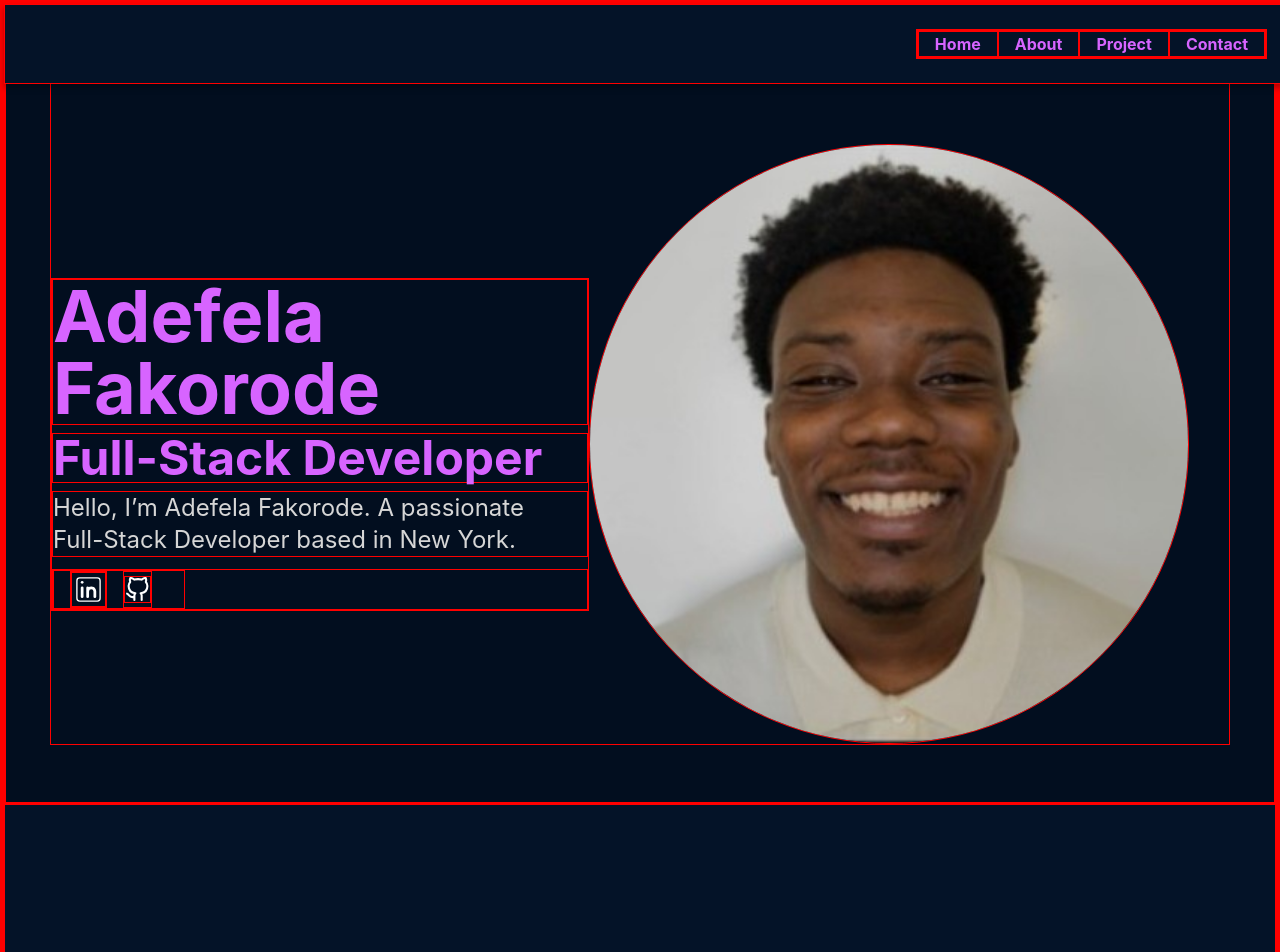
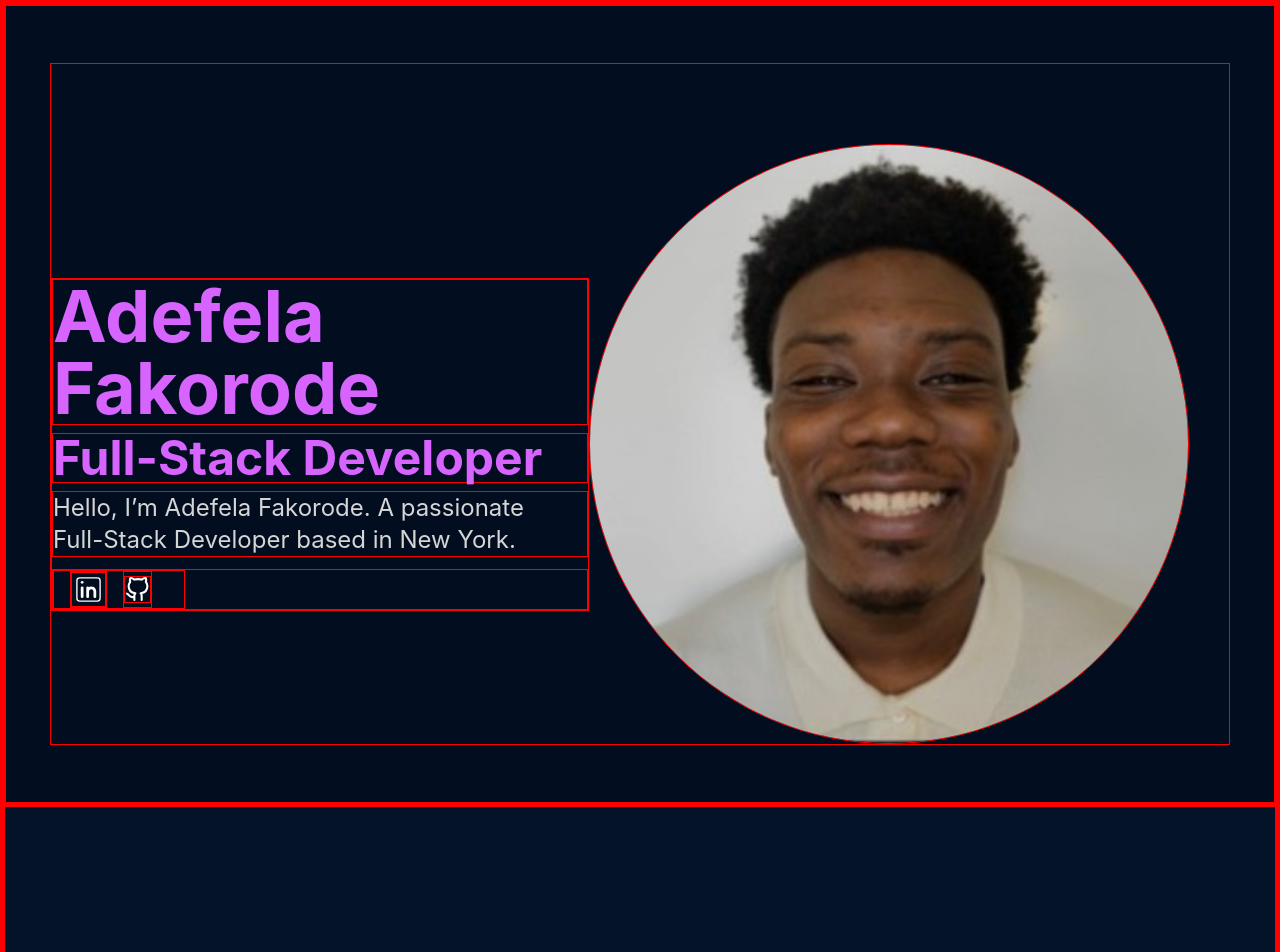
Before and after one commit to AdefelaFakorode/Adefela, a React (Vite) app: page / in a window 1280 px wide. Shown: the top 952 px of the page. Built offline with nearby package versions, Linux system fonts and the light colour scheme.

Commit message:
added more pictures

```diff
--- a/src/App.jsx
+++ b/src/App.jsx
@@ -5,7 +5,6 @@ import About from './components/About'
 function App() {
   return (
     <div>
-    <NavBar />
     <Home />
     <About />
     </div>
--- a/src/components/About.jsx
+++ b/src/components/About.jsx
@@ -3,7 +3,7 @@ import React from 'react'
 const About = () => {
   return (
     <div name="about" className="w-full h-screen bg-primary">
-
+      <div></div>
     </div>
   )
 }
```
Also changed, not shown: src/assets/BBP1.jpg (added), src/assets/BBP2.jpg (added).
